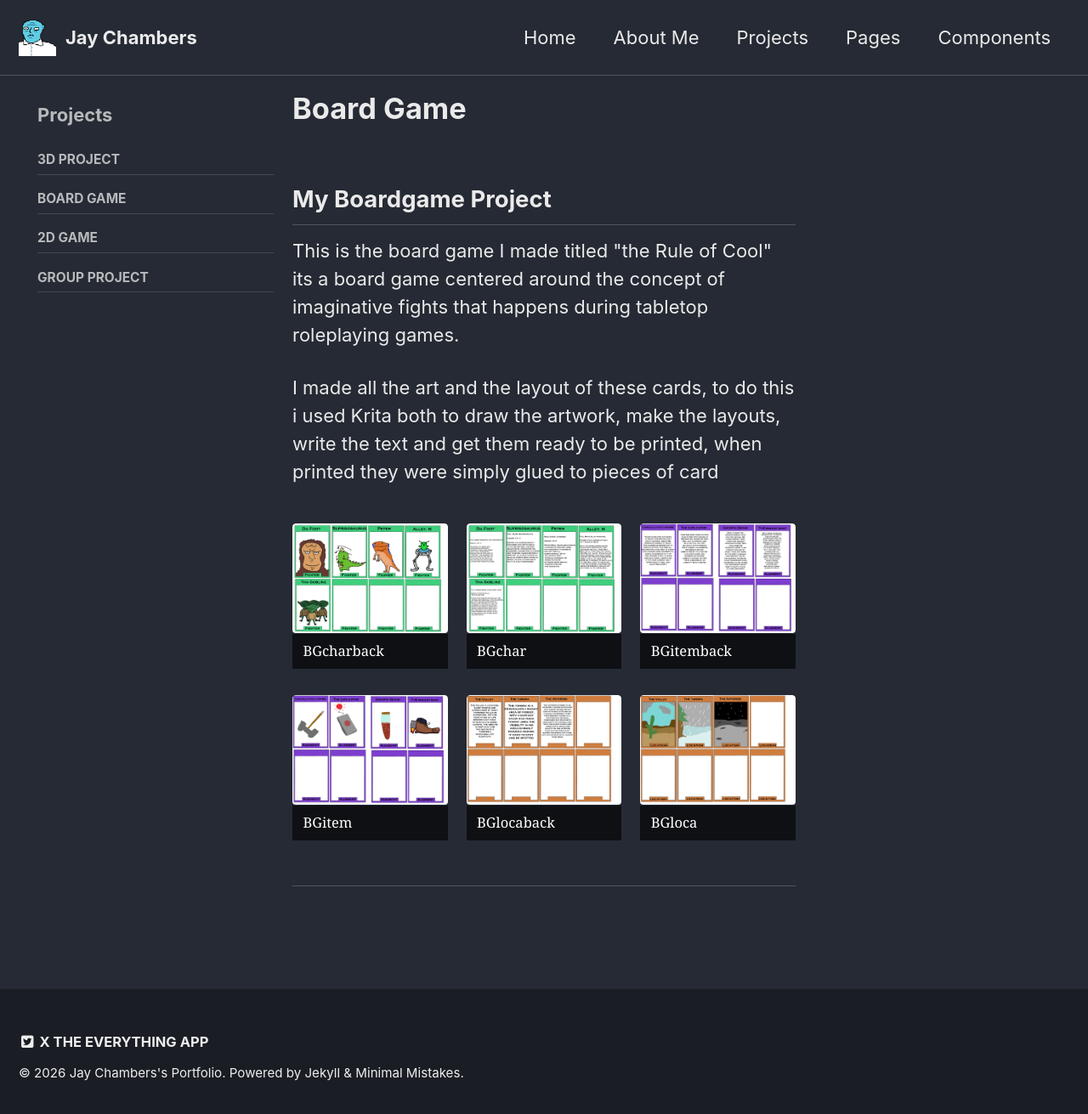
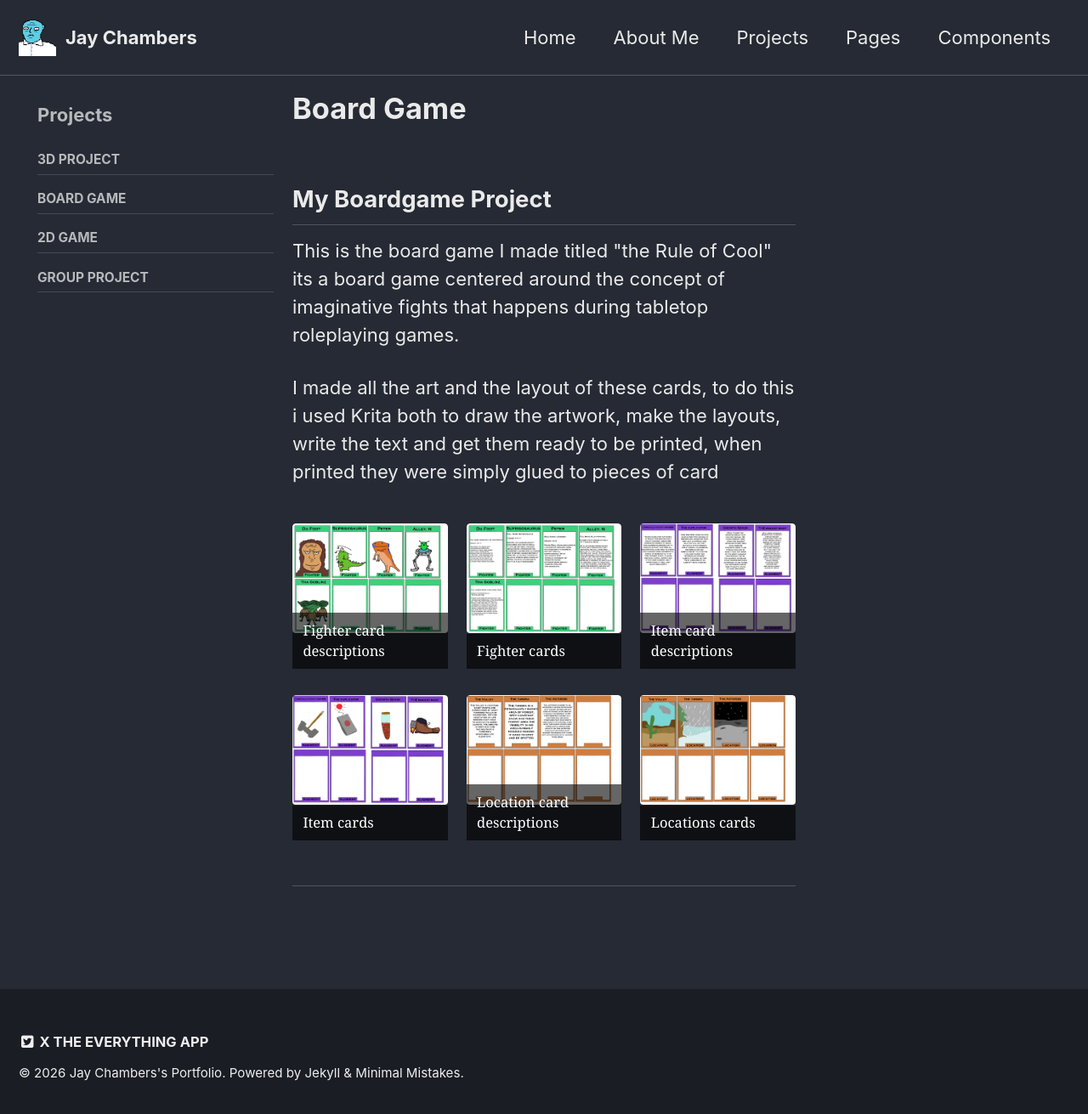
Before and after one commit to The-Funky-Pilot/The-Funky-Pilot.github.io, a Jekyll site: the page built from _pages/projects-Board-Game.md, in a window 1280 px wide and 1318 px high. Shown: the top 1311 px of the window at 85% size. Built offline with Jekyll 4.4.1, drawn with Linux system fonts in a browser that asks for light colours.

Commit message:
Update projects-Board-Game.md

```diff
--- a/_pages/projects-Board-Game.md
+++ b/_pages/projects-Board-Game.md
@@ -11,32 +11,32 @@ gallery_BGProject:
     image_path: /extraArtFolder/BGcharBack.png
     alt: "BG-charback"
     title: "BGcharback"
-    caption: "BGcharback"
+    caption: "Fighter card descriptions"
   - url: /extraArtFolder/BGcharCards.png
     image_path: /extraArtFolder/BGcharCards.png
     alt: "BG-char"
     title: "BGchar"
-    caption: "BGchar"
+    caption: "Fighter cards"
   - url: /extraArtFolder/BGitemBack.png
     image_path: /extraArtFolder/BGitemBack.png
     alt: "BG-itemback"
     title: "BGitemback"
-    caption: "BGitemback"
+    caption: "Item card descriptions"
   - url: /extraArtFolder/BGitemCards.png
     image_path: /extraArtFolder/BGitemCards.png
     alt: "BG-item"
     title: "BGitem"
-    caption: "BGitem"
+    caption: "Item cards"
   - url: /extraArtFolder/BGlocationBack.png
     image_path: /extraArtFolder/BGlocationBack.png
     alt: "BG-locaback"
     title: "BGlocaback"
-    caption: "BGlocaback"
+    caption: "Location card descriptions"
   - url: /extraArtFolder/BGlocationCards.png
     image_path: /extraArtFolder/BGlocationCards.png
     alt: "BG-loca"
     title: "BGloca"
-    caption: "BGloca"
+    caption: "Locations cards"
 ---
 <h2>My Boardgame Project</h2>
 
```
